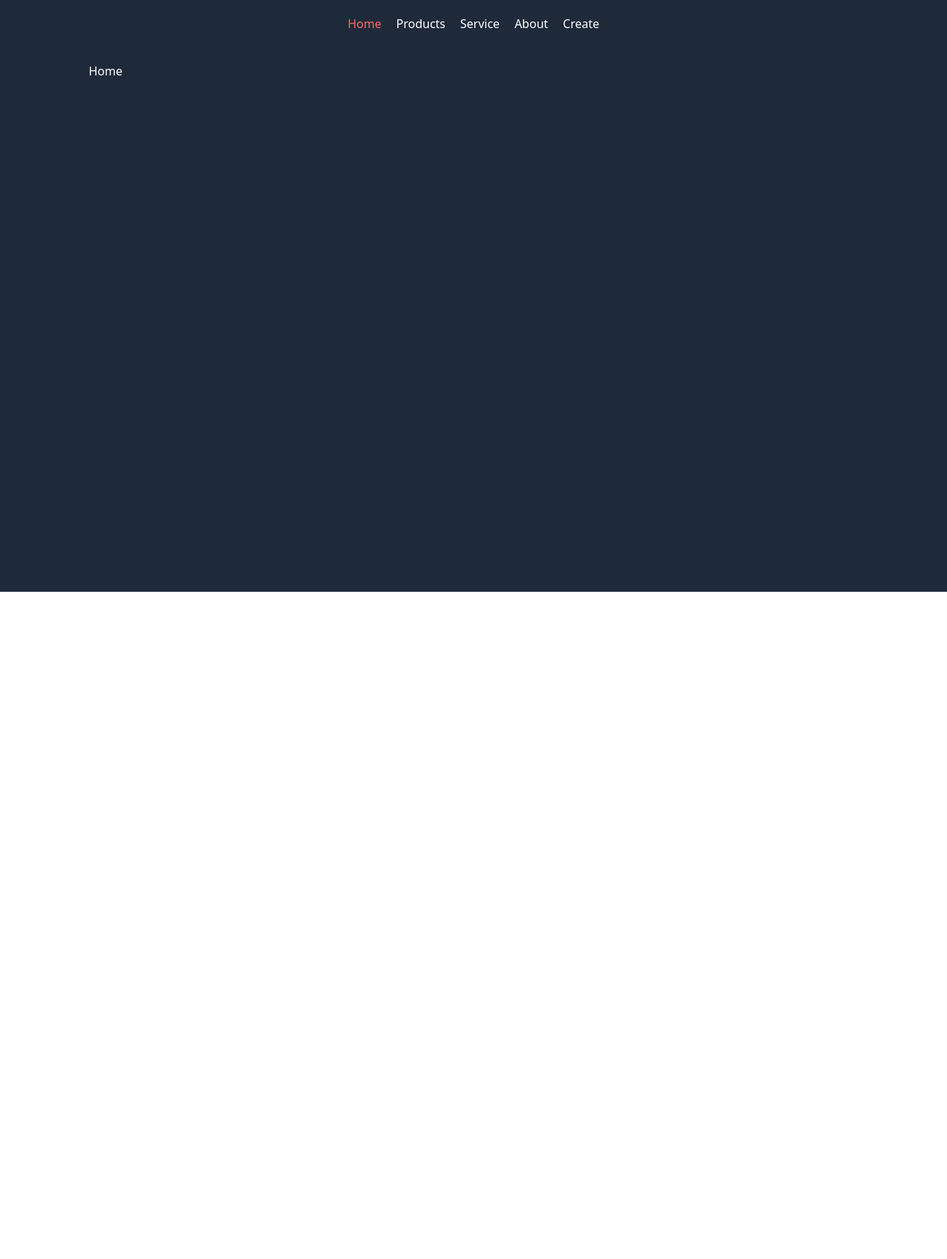
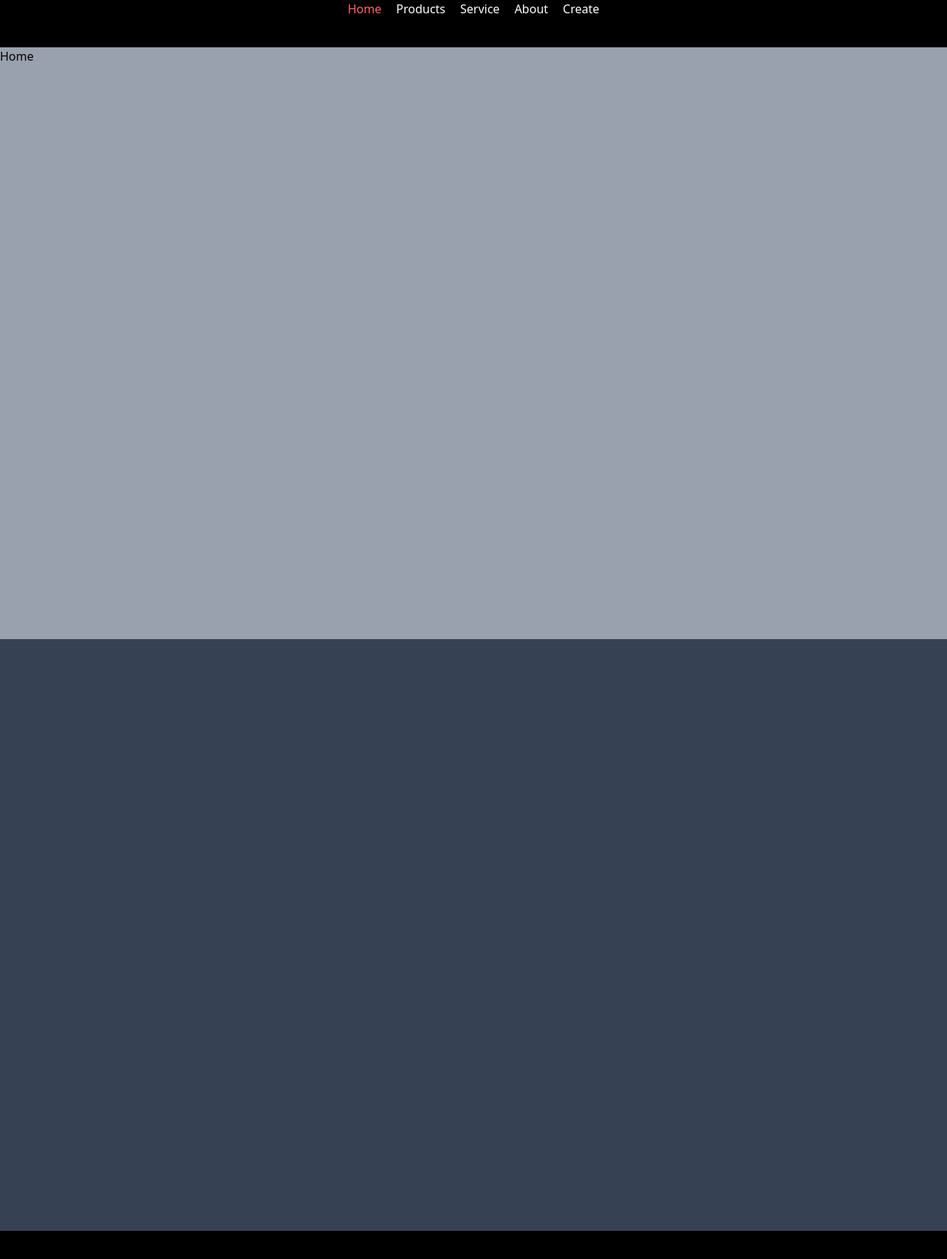
Before and after one commit to puskar2023/react-practice, a React (Vite) app in the folder routing/: page / in a window 1280 px wide. Shown: the top 1702 px of the page at 74% size. Before the commit the page ends 800 px from the top, so only its background shows below. Built offline with nearby package versions, Linux system fonts and the light colour scheme.

Commit message:
adding new pages

```diff
--- a/routing/src/App.jsx
+++ b/routing/src/App.jsx
@@ -1,13 +1,20 @@
 import React from 'react'
 import Nav from './components/Nav'
 import Mainroutes from './routes/Mainroutes'
+import Home from './components/Home'
+import Products from './components/Products'
+import Service from './components/Service'
+import About from './components/About'
 
 
 const App = () => {
   return (
-    <div className='h-screen w-screen bg-gray-800 text-white py-5 px-30'>
+    <div className='min-h-screen w-full bg-black'>
       <Nav />
-      <Mainroutes />
+      <Home />
+      <Products />
+      <Service />
+      <About />
     </div>
   )
 }
--- a/routing/src/components/Home.jsx
+++ b/routing/src/components/Home.jsx
@@ -3,7 +3,8 @@ import Nav from './Nav'
 
 const Home = () => {
   return (
-    <div>Home
+    <div className='h-screen bg-gray-400'>
+      Home
     </div>
   )
 }
--- a/routing/src/components/Products.jsx
+++ b/routing/src/components/Products.jsx
@@ -7,8 +7,8 @@ const Products = () => {
     navigate(`/products/details/${name}`);
   }
   return (
-    <div>
-      <h1 className='text-5xl mb-10'>Products</h1>
+    <div className='h-screen bg-gray-700'>
+      {/* <h1 className='text-5xl mb-10'>Products</h1>
       <div className='mb-5'>
         <h1 className='text-3xl mb-3'>Product 1</h1>
         <button onClick={() => DetailsHandler("product1")} className='text-2xl bg-white text-gray-800 rounded px-3 py-2'>See details</button>
@@ -22,7 +22,7 @@ const Products = () => {
       <div className='mb-5'>
         <h1 className='text-3xl mb-3'>Product 3</h1>
         <button onClick={() => DetailsHandler("product3")} className='text-2xl bg-white text-gray-800 rounded px-3 py-2'>See details</button>
-      </div>
+      </div> */}
     </div>
   )
 }
--- a/routing/src/components/Service.jsx
+++ b/routing/src/components/Service.jsx
@@ -5,11 +5,11 @@ const Service = () => {
   const navigate = useNavigate();
   return (
       <div className='mb-5'>
-        <h1 className='text-3xl mb-3'>Service</h1>
+        {/* <h1 className='text-3xl mb-3'>Service</h1>
         <button onClick={() => navigate("/service/details")} className='text-2xl bg-white text-gray-800 rounded px-3 py-2 mb-5'>See details</button>
 
         <hr />
-        <Outlet />
+        <Outlet /> */}
 
       </div>
   )
```
